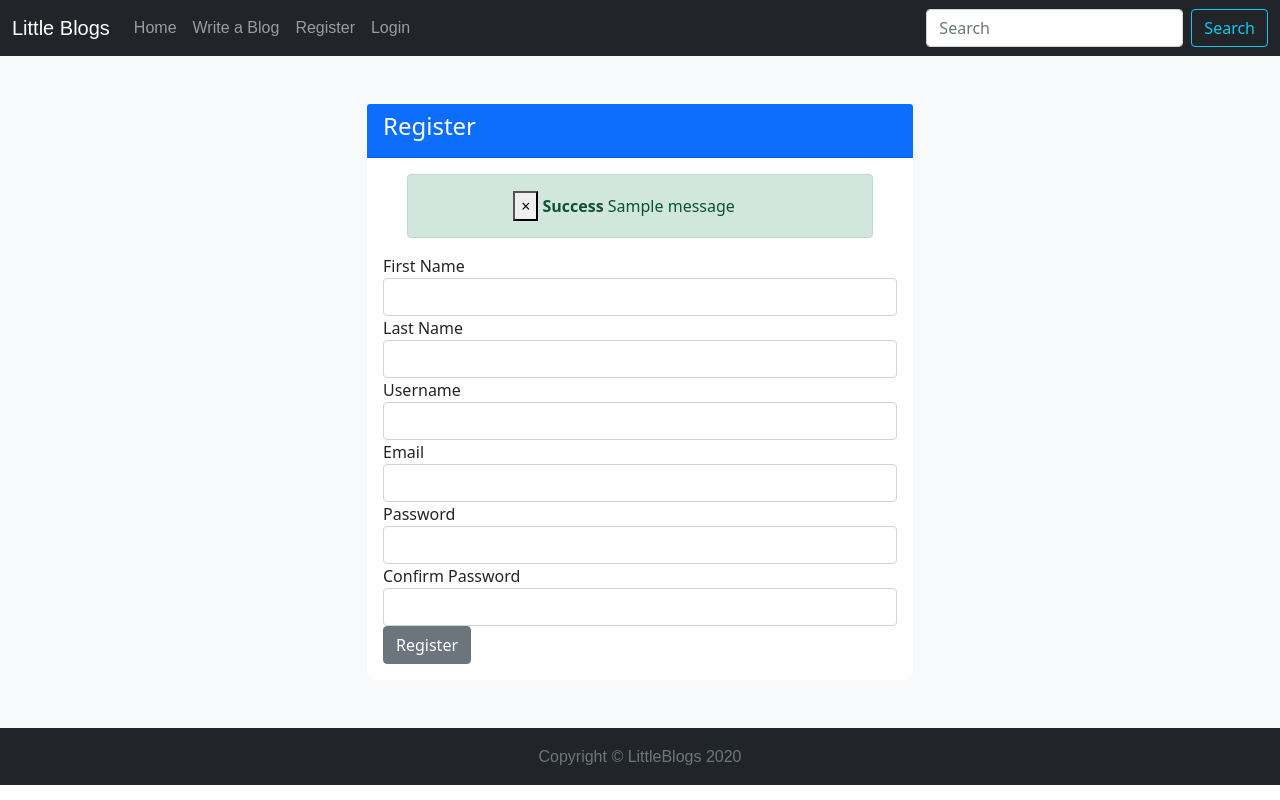
After one commit to Clinton-Davis/Django-little-blog, a Django app: page /accounts/register/ in a window 1280 px wide. The commit adds this page. Run offline with Django 3.2, Linux system fonts and the light colour scheme; tables that the repository leaves empty hold one stand-in row (values such as "Sample post"); one stand-in notice (Sample message) is shown; some web fonts are replaced.

Commit message:
added login html and register html, added postgres db

```diff
--- a/littleblog/urls.py
+++ b/littleblog/urls.py
@@ -6,6 +6,7 @@ from django.urls import path, include
 urlpatterns = [
     path('admin/', admin.site.urls),
     path('', include('blog.urls')),
+    path('accounts/', include('accounts.urls', namespace="accounts")),
 ]
 
 if settings.DEBUG:
--- /dev/null
+++ b/templates/accounts/register.html
@@ -0,0 +1,86 @@
+{% extends "base.html" %}
+<!-- 1 -->
+{% block title %} | Account Register {% endblock title %}
+<!-- 1 -->
+{% block content %}
+<section id="register" class="bg-light py-5">
+  <div class="container">
+    <div class="row">
+      <div class="col-md-6 mx-auto">
+        <div class="card card-log">
+          <div class="card-header bg-primary text-white">
+            <h4><i class="fas fa-user-plus"></i> Register</h4>
+          </div>
+          <div class="card-body">
+            <!-- Alerts  -->
+            {% include "includes/_messages.html" %}
+            <form action="{% url 'accounts:register' %}" method="POST">
+              {% csrf_token %}
+              <div class="form-group">
+                <label for="first_name">First Name</label>
+                <input
+                  type="text"
+                  name="first_name"
+                  class="form-control"
+                  required
+                />
+              </div>
+              <div class="form-group">
+                <label for="last_name">Last Name</label>
+                <input
+                  type="text"
+                  name="last_name"
+                  class="form-control"
+                  required
+                />
+              </div>
+              <div class="form-group">
+                <label for="username">Username</label>
+                <input
+                  type="text"
+                  name="username"
+                  class="form-control"
+                  required
+                />
+              </div>
+              <div class="form-group">
+                <label for="email">Email</label>
+                <input
+                  type="email"
+                  name="email"
+                  class="form-control"
+                  required
+                />
+              </div>
+              <div class="form-group">
+                <label for="password2">Password</label>
+                <input
+                  type="password"
+                  name="password"
+                  class="form-control"
+                  required
+                />
+              </div>
+              <div class="form-group">
+                <label for="password">Confirm Password</label>
+                <input
+                  type="password"
+                  name="password2"
+                  class="form-control"
+                  required
+                />
+              </div>
+              <input
+                type="submit"
+                value="Register"
+                class="btn btn-secondary btn-block"
+              />
+            </form>
+          </div>
+        </div>
+      </div>
+    </div>
+  </div>
+</section>
+
+{% endblock content %}
--- a/templates/blog/blog_form.html
+++ b/templates/blog/blog_form.html
@@ -19,7 +19,7 @@
                     {{ form.media }}
                     {{ form|crispy}}
                     <button type="submit"
-                        class="w-75 mb-4 btn btn-info border-light headfont">{{ view_type|title }} Blog</button>
+                        class="w-75 my-3 btn btn-info border-dark headfont">{{ view_type|title }} Blog</button>
                 </form>
             </div>
         </div>
--- a/templates/blog/blog_list.html
+++ b/templates/blog/blog_list.html
@@ -11,7 +11,7 @@
     <div id="blog_headder-image" class="container-fluid">
       <div class="row d-flex align-items-center">
         <div class="col-12 text-center">
-          <h1 class="gfs headfont white b-text-shadow">Little Blog</h1>
+          <h1 class="gfs headfont white b-text-shadow">Little Blogs</h1>
           <h3 class="sfs w-text-shadow">When Life Gives You Lemons</h3>
         </div>
       </div>
@@ -39,6 +39,8 @@
               <a href="#" class="btn btn-info btn-outline-dark">Read Blog</a>
             </div>
           </div>
+          {% empty %}
+          <h2 class="headfont text-center">No Blogs as yet</h2>
 
           {% endfor %}
         </div>
--- /dev/null
+++ b/templates/includes/_messages.html
@@ -0,0 +1,21 @@
+{% if messages %}
+<!-- 1 -->
+{% for message in messages %}
+<div id="message" class="container-fluid">
+  <div
+    class="alert alert-{{ message.tags }} alert-dismissible text-center"
+    role="alert"
+  >
+    <button type="button" class="close" data-dismiss="alert">
+      <span aria-hidden="true">&times;</span>
+    </button>
+    <strong>
+      {% if message.level == DEFAULT_MESSAGE_LEVELS.ERROR %} ERROR: {% else %}
+      {{ message.tags | title}} {% endif %}
+    </strong>
+    {{ message }}
+  </div>
+</div>
+{% endfor %}
+<!-- 1 -->
+{% endif %}
--- a/templates/includes/_nav.html
+++ b/templates/includes/_nav.html
@@ -16,7 +16,7 @@
       <ul class="navbar-nav me-auto mb-2 mb-lg-0">
         <li class="nav-item">
           <a
-            class="nav-link active headfont"
+            class="nav-link headfont"
             aria-current="page"
             href="{% url 'home' %}"
             >Home</a
@@ -25,6 +25,16 @@
         <li class="nav-item">
           <a class="nav-link headfont" href="{% url 'create' %}"
             >Write a Blog</a
+          >
+        </li>
+        <li class="nav-item">
+          <a class="nav-link headfont" href="{% url 'accounts:register' %}"
+            >Register</a
+          >
+        </li>
+        <li class="nav-item">
+          <a class="nav-link headfont" href="{% url 'accounts:login' %}"
+            >Login</a
           >
         </li>
       </ul>
```
Also changed, not shown: littleblog/settings.py (+5 -2 lines), templates/accounts/login.html (added, +52 -0 lines).
